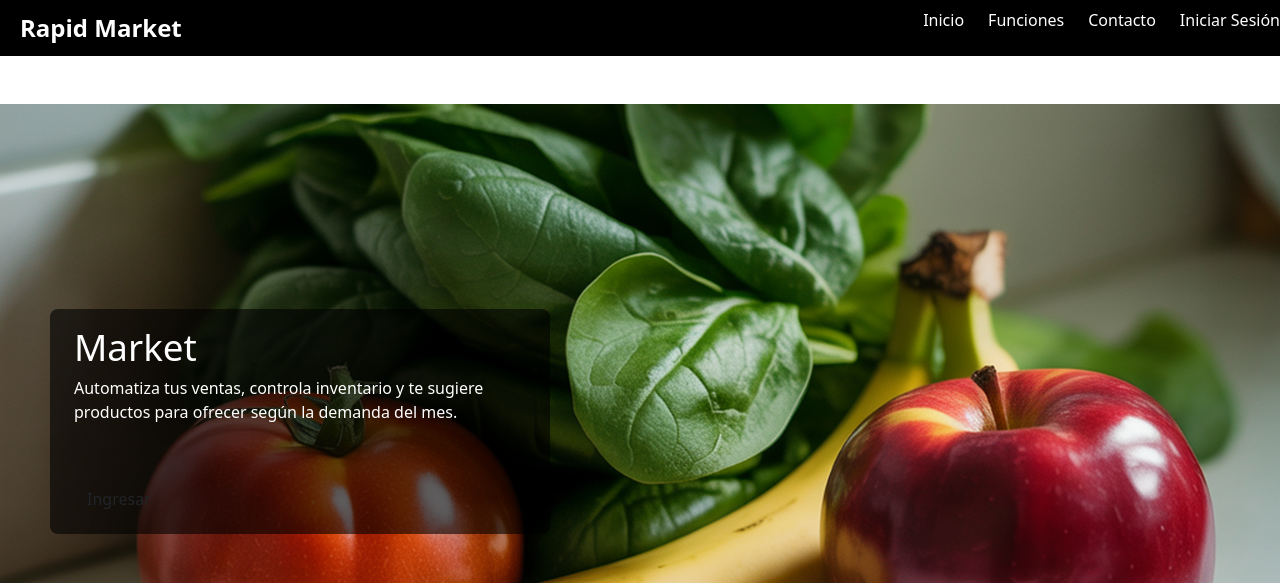
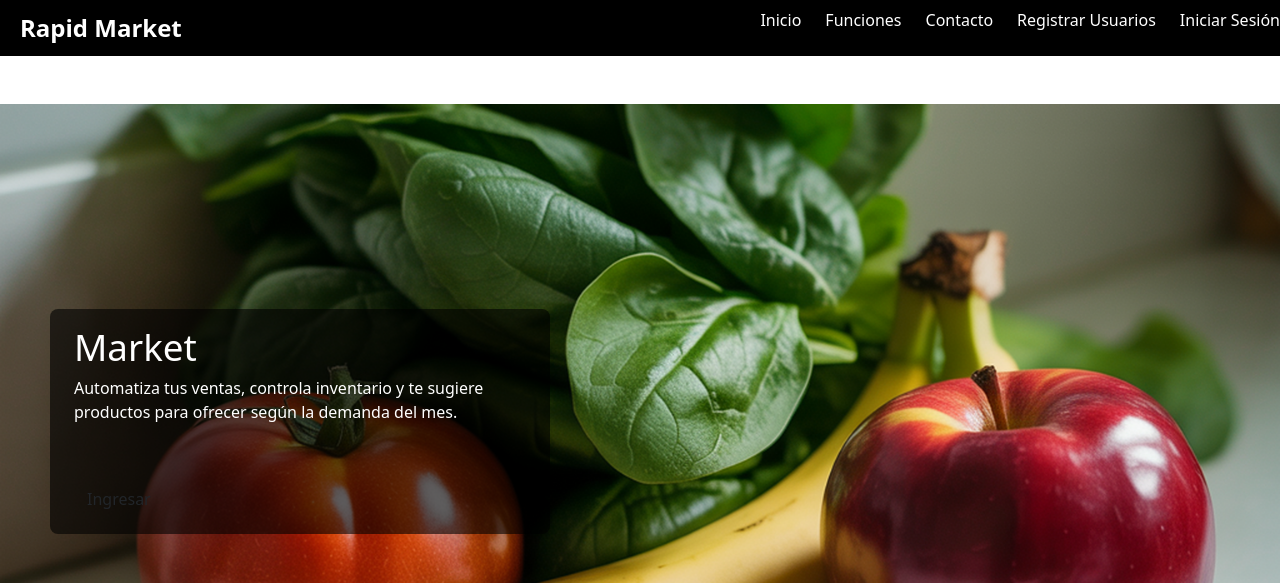
Before and after one commit to MarceloTejos/Rapid-Market, a Django app: page / in a window 1280 px wide. Shown: the top 583 px of the page. Run offline with Django 5.2, Linux system fonts and the light colour scheme.

Commit message:
Actualizo

```diff
--- a/proyectoAPP/templates/inicio.html
+++ b/proyectoAPP/templates/inicio.html
@@ -124,11 +124,11 @@
             <li><a href="{% url 'inicio' %}">Inicio</a></li>
             <li><a href="#funciones">Funciones</a></li>
             <li><a href="#contacto">Contacto</a></li>
-
+            <li><a href="{% url 'registro' %}">Registrar Usuarios</a></li>
             {% if usuario_nombre %}
                 <!-- OPCIONES SOLO PARA ADMIN -->
                 {% if request.session.usuario_rol == "admin" %}
-                    <li><a href="{% url 'registro' %}">Registrar Usuarios</a></li>
+
                     <li><a href="{% url 'gproductos' %}">Administrar Productos</a></li>
                 {% endif %}
                 <!-- OPCIONES SOLO PARA CAJERO -->
```
